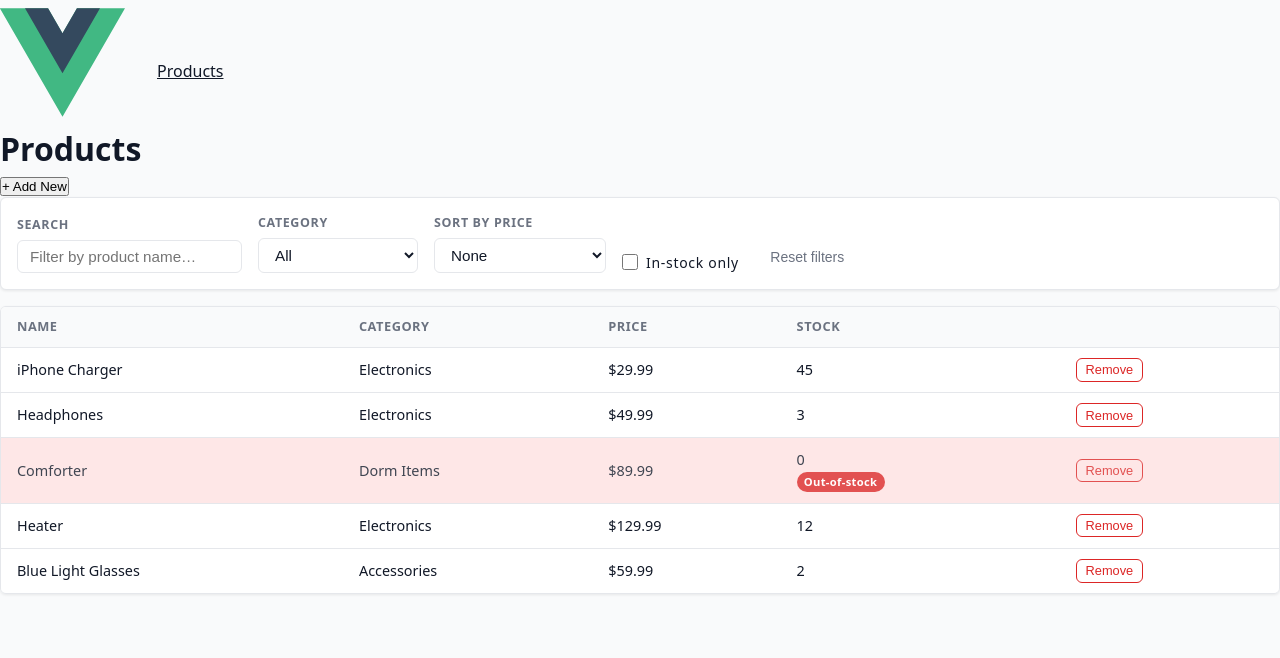
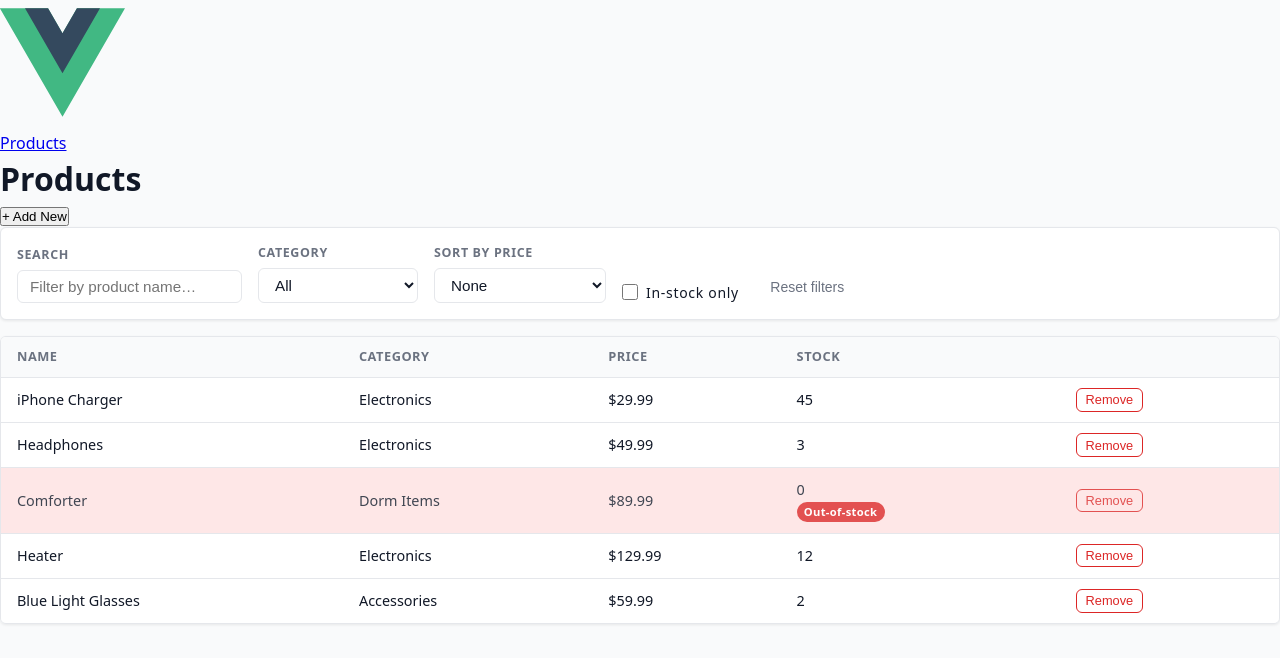
Before and after one commit to LockNguyen/lu-essentials-store, a Vue app: page / in a window 1280 px wide. Shown: the top 658 px of the page. Built offline with nearby package versions, Linux system fonts and the light colour scheme.

Commit message:
chore: clean up unused code

```diff
--- a/src/App.vue
+++ b/src/App.vue
@@ -17,67 +17,3 @@ import { RouterLink, RouterView } from 'vue-router'
 
   <RouterView />
 </template>
-
-<style scoped>
-header {
-  line-height: 1.5;
-  max-height: 100vh;
-}
-
-.logo {
-  display: block;
-  margin: 0 auto 2rem;
-}
-
-nav {
-  width: 100%;
-  font-size: 12px;
-  text-align: center;
-  margin-top: 2rem;
-}
-
-nav a.router-link-exact-active {
-  color: var(--color-text);
-}
-
-nav a.router-link-exact-active:hover {
-  background-color: transparent;
-}
-
-nav a {
-  display: inline-block;
-  padding: 0 1rem;
-  border-left: 1px solid var(--color-border);
-}
-
-nav a:first-of-type {
-  border: 0;
-}
-
-@media (min-width: 1024px) {
-  header {
-    display: flex;
-    place-items: center;
-    padding-right: calc(var(--section-gap) / 2);
-  }
-
-  .logo {
-    margin: 0 2rem 0 0;
-  }
-
-  header .wrapper {
-    display: flex;
-    place-items: flex-start;
-    flex-wrap: wrap;
-  }
-
-  nav {
-    text-align: left;
-    margin-left: -1rem;
-    font-size: 1rem;
-
-    padding: 1rem 0;
-    margin-top: 1rem;
-  }
-}
-</style>
--- a/src/components/ProductForm.vue
+++ b/src/components/ProductForm.vue
@@ -35,7 +35,7 @@ function handleSubmit() {
     <div class="product-form">
       <h1>Add a new Product</h1>
       <div class="form-grid">
-        <ButtonWithIcon type="button" text="X" @click="emit('canceled')" />
+        <ButtonWithIcon text="X" @click="emit('canceled')" />
         <div class="form-group">
           <label for="search-input" class="filter-label">Name</label>
           <input
@@ -79,7 +79,7 @@ function handleSubmit() {
         </div>
 
         <div class="form-group">
-          <ButtonWithIcon id="search-input" type="button" text="Submit" @click="handleSubmit" />
+          <ButtonWithIcon id="search-input" text="Submit" @click="handleSubmit" />
         </div>
       </div>
     </div>
--- a/src/components/uiElements/ButtonWithIcon.vue
+++ b/src/components/uiElements/ButtonWithIcon.vue
@@ -2,10 +2,9 @@
 import type { Component } from 'vue'
 
 // props
-const props = defineProps<{
+defineProps<{
   icon?: Component
   text?: string
-  type?: 'button' | 'reset' // submit will cause page refresh and should be handled explicitly
   classNames?: string
 }>()
 
@@ -15,7 +14,7 @@ const emit = defineEmits<{
 </script>
 
 <template>
-  <button :type="type" :class="classNames" @click="emit('click')">
+  <button type="button" :class="classNames" @click="emit('click')">
     <component :is="icon" v-if="icon" class="btn" />
     <span v-if="text">{{ text }}</span>
   </button>
--- a/src/stores/productStore.ts
+++ b/src/stores/productStore.ts
@@ -49,8 +49,8 @@ export const useProductStore = defineStore('product', () => {
   })
 
   const productCategoryList = computed(() => {
-    let categories = new Set(products.value.map((p) => p.category))
-    let sortedCategories = Array.from(categories).sort()
+    const categories = new Set(products.value.map((p) => p.category))
+    const sortedCategories = Array.from(categories).sort()
     return [ALL_CATEGORIES, ...sortedCategories]
   })
 
--- a/src/views/ProductView.vue
+++ b/src/views/ProductView.vue
@@ -31,7 +31,7 @@ onMounted(() => {
   <main>
     <div class="page-headline">
       <h1>Products</h1>
-      <ButtonWithIcon type="button" text="+ Add New" @click="openProductForm" />
+      <ButtonWithIcon text="+ Add New" @click="openProductForm" />
     </div>
     <FilterBar />
     <ProductTable />
```
